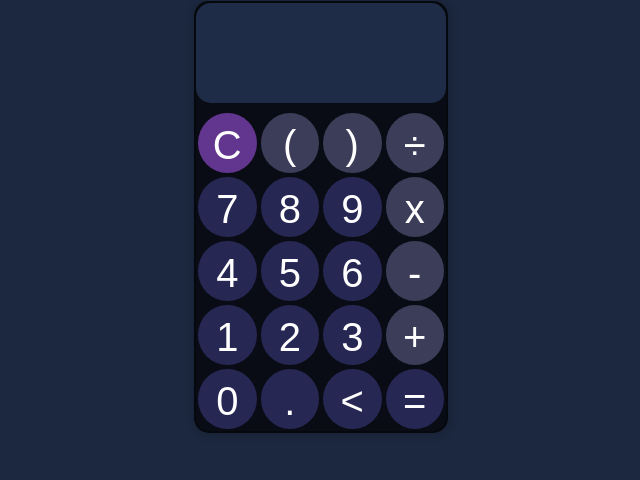
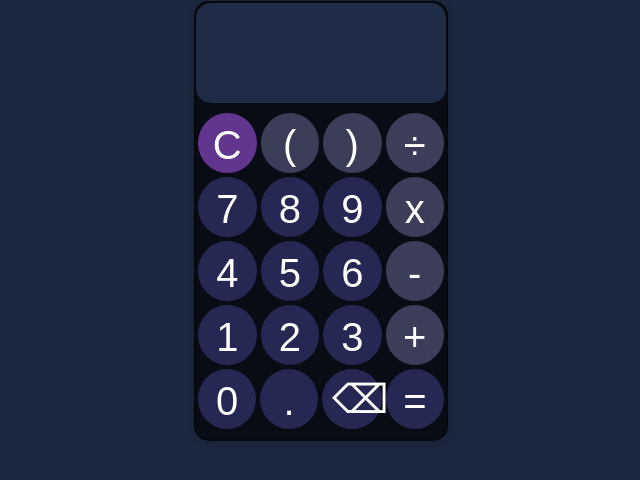
Before and after one commit to MarceloLucio/Projeto-Calculadora, a plain HTML site: page Calculadora/index.html in a window 1280 px wide. Shown: the part 84-564 px from the top of the page, without its empty margins (319-959 px from the left). Drawn offline with Linux system fonts and the light colour scheme.

Commit message:
calculadora

```diff
--- a/Calculadora/index.html
+++ b/Calculadora/index.html
@@ -48,7 +48,7 @@
             <div class="linha">
                 <div class="digitos" onclick="Digito('0')">0</div>
                 <div class="digitos" onclick="Digito('.')">.</div>
-                <div class="digitos" onclick="Back()">&lt;</div>
+                <div class="digitos" onclick="Back()" id="backspace">&#9003;</div>
                 <div class="digitos" id="EspecialIgual" onclick="Calcular()">=</div>
             </div>
         </div>
--- a/Calculadora/style.css
+++ b/Calculadora/style.css
@@ -42,6 +42,12 @@ h1{
     color: rgba(245, 245, 245, 0.815);
     word-break: break-all;
 }
+#backspace{
+    display: flex;
+    align-items: center;
+    margin-bottom: 10px;
+}
+
 
 .linha{
     display: flex;
```
